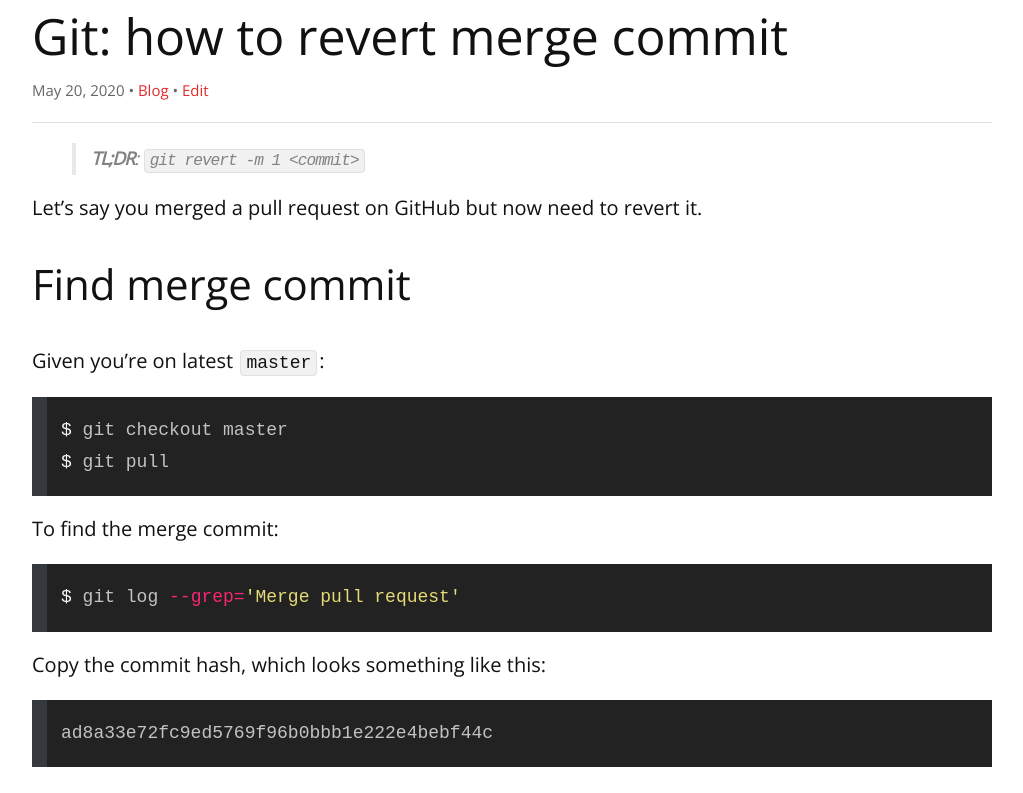
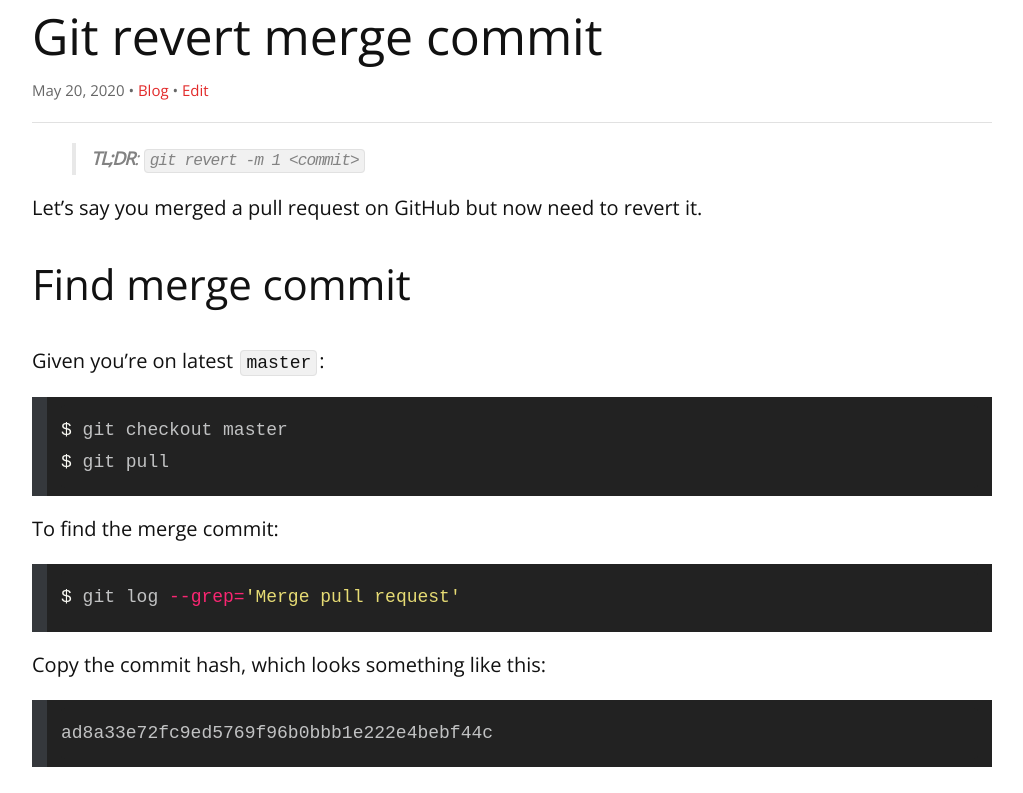
Before and after one commit to remarkablemark/remarkablemark.github.io, a Jekyll site: the page built from _posts/2020/2020-05-20-git-revert-merge-commit.md, in a window 1280 px wide and 900 px high, cut to the strip 107-900 px from the top of the window. Shown: the whole strip, without its empty margins (128-1151 px from the left). Built offline with Jekyll 4.4.1, drawn with Linux system fonts in a browser that asks for light colours; comment, search, counter and statistics services are not loaded.

Commit message:
chore(posts): update "Git revert merge commit"
Post: 2020-05-20-git-revert-merge-commit.md

Update post title, excerpt, and categories.

```diff
--- a/_posts/2020/2020-05-20-git-revert-merge-commit.md
+++ b/_posts/2020/2020-05-20-git-revert-merge-commit.md
@@ -1,9 +1,9 @@
 ---
 layout: post
-title: 'Git: how to revert merge commit'
+title: Git revert merge commit
 date: 2020-05-20 20:10:50
-excerpt: How to revert a merge commit with Git.
-categories: git bash
+excerpt: How to revert a merge commit in Git.
+categories: git revert commit
 ---
 
 > **TL;DR**: `git revert -m 1 <commit>`
```
